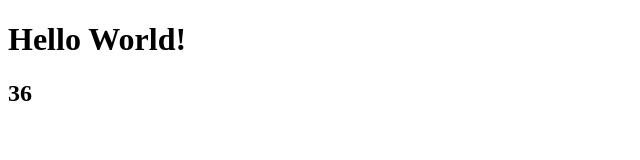
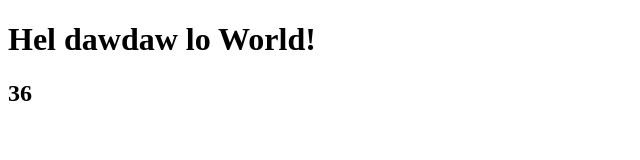
Before and after one commit to AlirezaEbrahimi-1111/testappd, a plain HTML site: page index.html in a window 1280 px wide. Shown: the whole page, without its empty margins (0-640 px from the left). Drawn offline with Linux system fonts and the light colour scheme.

Commit message:
add folder and edit index page

```diff
--- a/index.html
+++ b/index.html
@@ -10,7 +10,7 @@
 </head>
 
 <body>
-    <h1>Hello World!</h1>
+    <h1>Hel        dawdaw lo World!</h1>
     <h2 id="result">0</h2>
     <br>
 
```
Also changed, not shown: txttest].txt.
